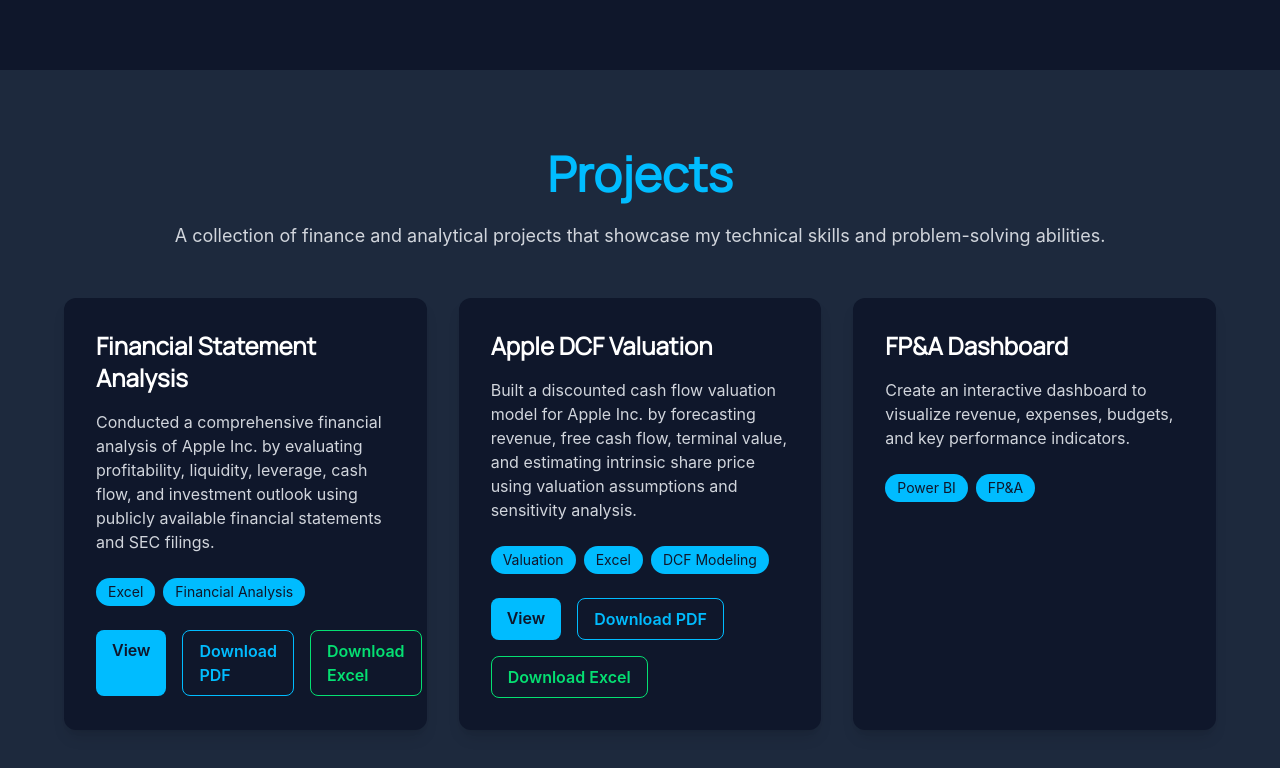
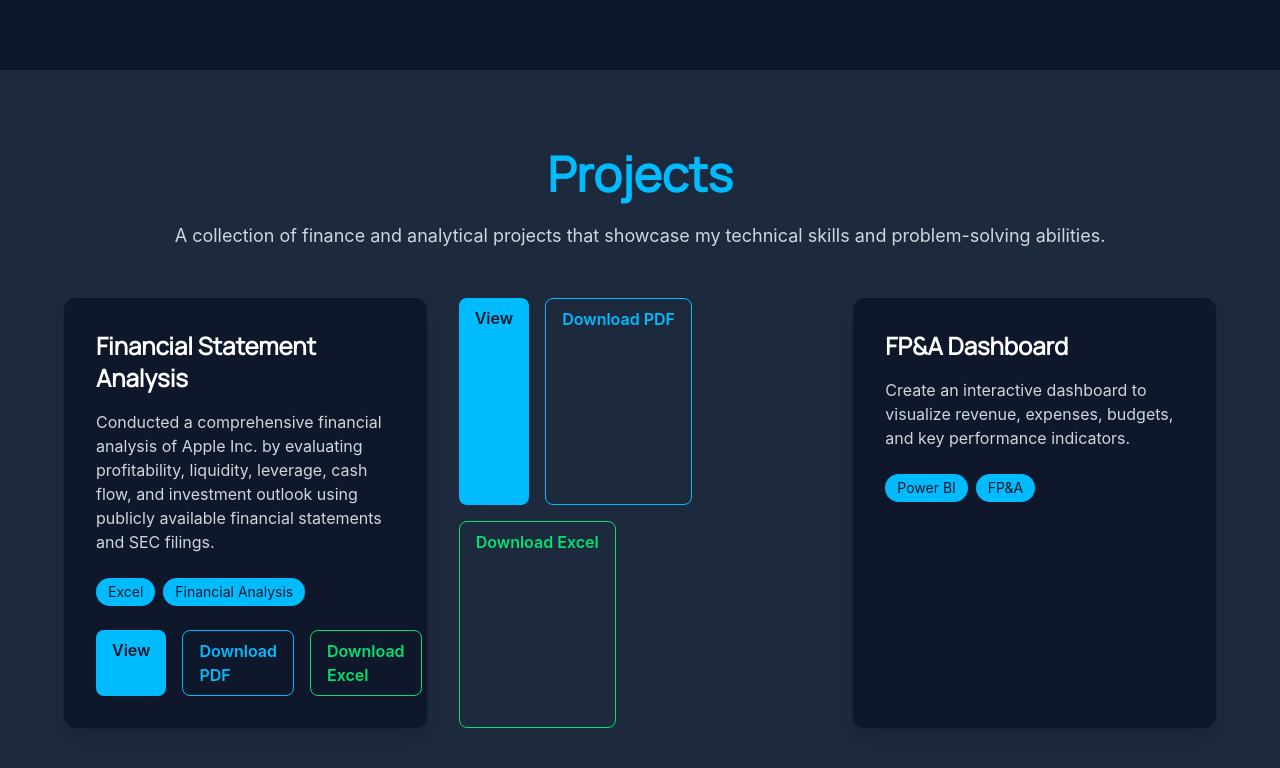
Before and after one commit to varunjammalamadaka/varun-portfolio, a React (Vite) app: page / in a window 1280 px wide. Shown: the part 2637-3405 px from the top of the page. Built offline with nearby package versions, Linux system fonts and the light colour scheme.

Commit message:
New button layout for second project

```diff
--- a/src/components/Projects.jsx
+++ b/src/components/Projects.jsx
@@ -69,37 +69,11 @@
   </a>
 </div>
 </div>
-        {/* Project 2 */}
-<div className="bg-slate-900 rounded-xl p-8 shadow-lg hover:scale-105 transition">
-  <h3 className="text-2xl font-bold text-white mb-4">
-    Apple DCF Valuation
-  </h3>
-
-  <p className="text-gray-300 mb-6">
-    Built a discounted cash flow valuation model for Apple Inc. by forecasting
-    revenue, free cash flow, terminal value, and estimating intrinsic share
-    price using valuation assumptions and sensitivity analysis.
-  </p>
-
-  <div className="flex flex-wrap gap-2 mb-6">
-    <span className="bg-sky-400 text-slate-900 px-3 py-1 rounded-full text-sm">
-      Valuation
-    </span>
-
-    <span className="bg-sky-400 text-slate-900 px-3 py-1 rounded-full text-sm">
-      Excel
-    </span>
-
-    <span className="bg-sky-400 text-slate-900 px-3 py-1 rounded-full text-sm">
-      DCF Modeling
-    </span>
-  </div>
-
        <div className="flex flex-wrap gap-4">
 
   {/* View */}
   <a
-      href="/DCF_Valuation.pdf"
+    href="/YOUR_FILE.pdf"
     target="_blank"
     rel="noopener noreferrer"
     className="bg-sky-400 text-slate-900 font-semibold px-4 py-2 rounded-lg hover:bg-sky-300 transition"
@@ -109,7 +83,7 @@
 
   {/* Download PDF */}
   <a
-      href="/DCF%20valuation.pdf"
+    href="/YOUR_FILE.pdf"
     download
     className="border border-sky-400 text-sky-400 font-semibold px-4 py-2 rounded-lg hover:bg-sky-400 hover:text-slate-900 transition"
   >
@@ -118,14 +92,13 @@
 
   {/* Download Excel */}
   <a
-      href="/DCF%20valuation.xlsx"
+    href="/YOUR_FILE.xlsx"
     download
     className="border border-green-400 text-green-400 font-semibold px-4 py-2 rounded-lg hover:bg-green-400 hover:text-slate-900 transition"
   >
     Download Excel
   </a>
 
-  </div>
 </div>
 
           {/* Project 3 */}
```
Lines whose indentation alone changed are shown as unchanged.
